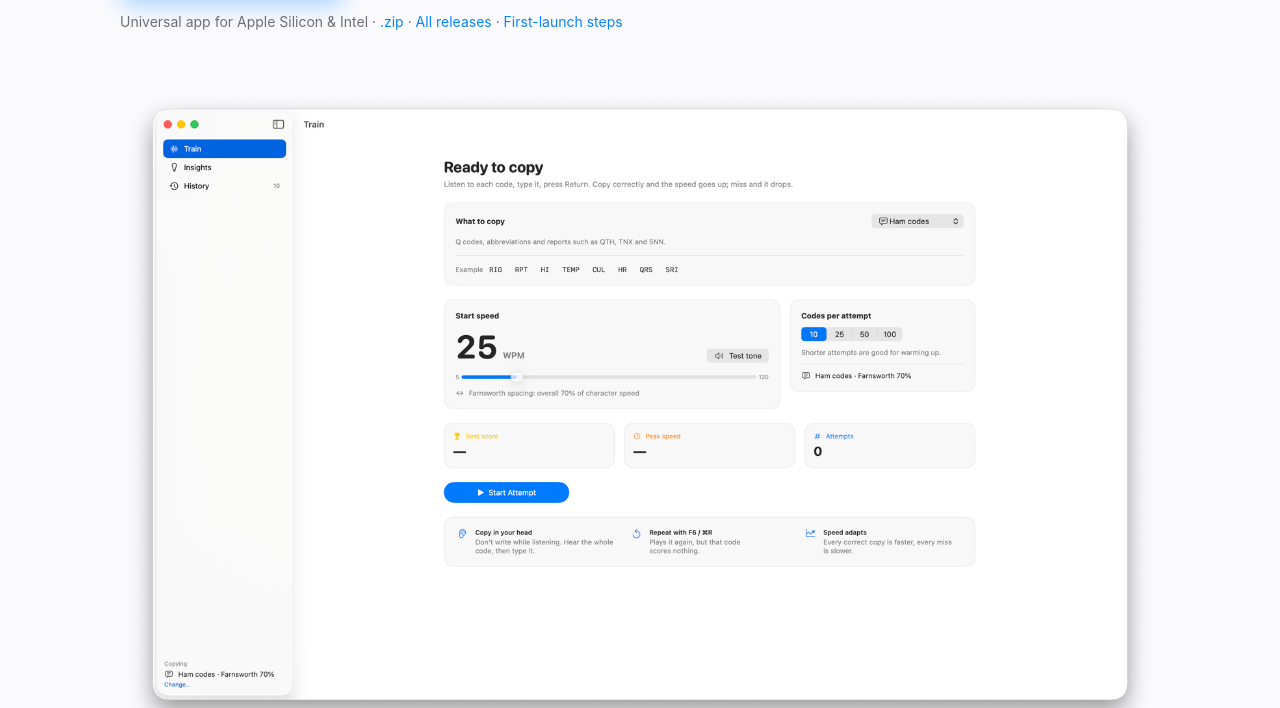
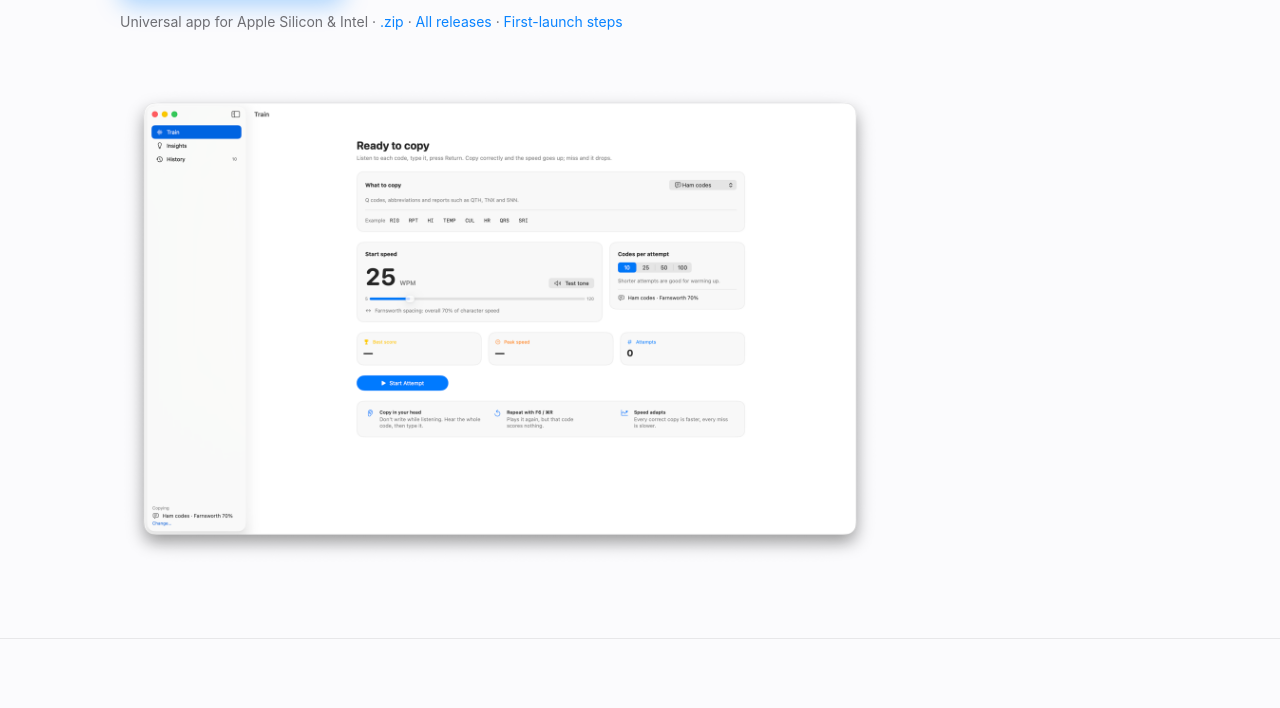
Before and after one commit to welly/QRQTrainer, a plain HTML site: page docs/index.html in a window 1280 px wide. Shown: the part 429-1137 px from the top of the page. Drawn offline with Linux system fonts and the light colour scheme.

Commit message:
Website: smaller hero screenshot

```diff
--- a/docs/index.html
+++ b/docs/index.html
@@ -41,7 +41,7 @@
 
   .hero { display: grid; grid-template-columns: 1fr; gap: 40px; padding: 48px 0 72px; }
   .hero .lede { max-width: 46ch; }
-  .shot { margin: 0; }
+  .shot { margin: 0; max-width: 760px; }
   .shot img { display: block; width: 100%; height: auto; }
   .eyebrow { display: inline-flex; gap: 8px; align-items: center; font-size: 13px; font-weight: 600; color: var(--accent);
     background: color-mix(in srgb, var(--accent) 12%, transparent); padding: 5px 12px; border-radius: 99px; }
```
